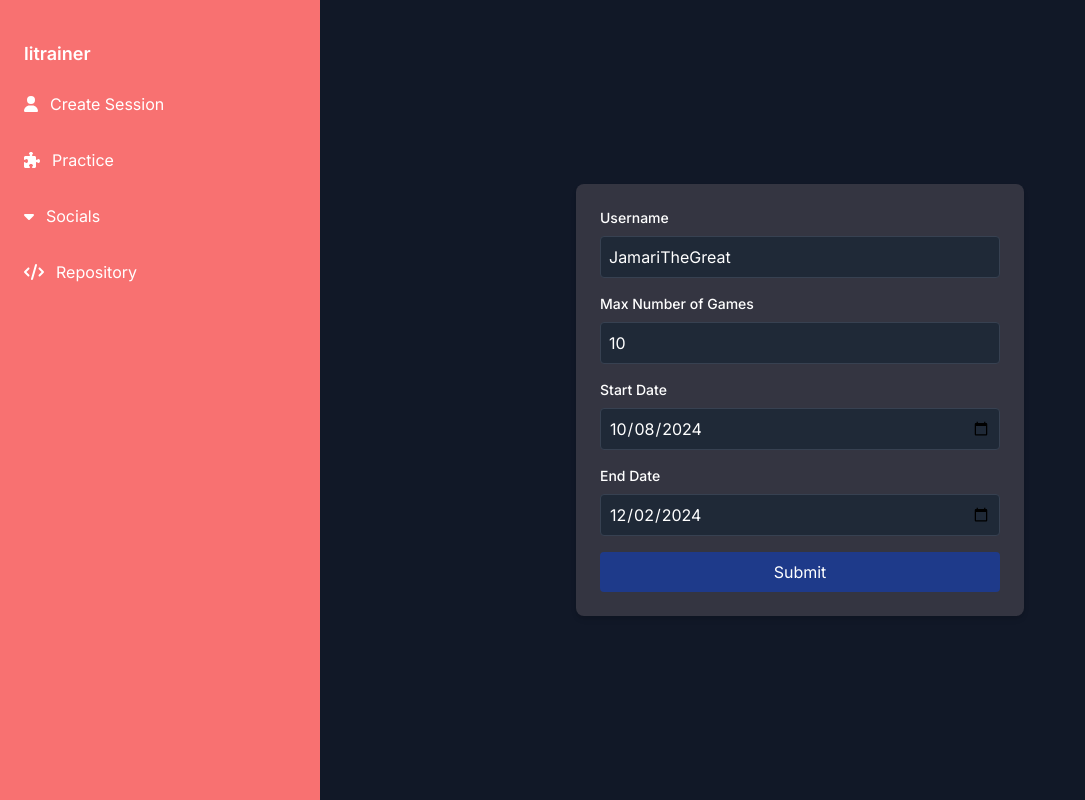
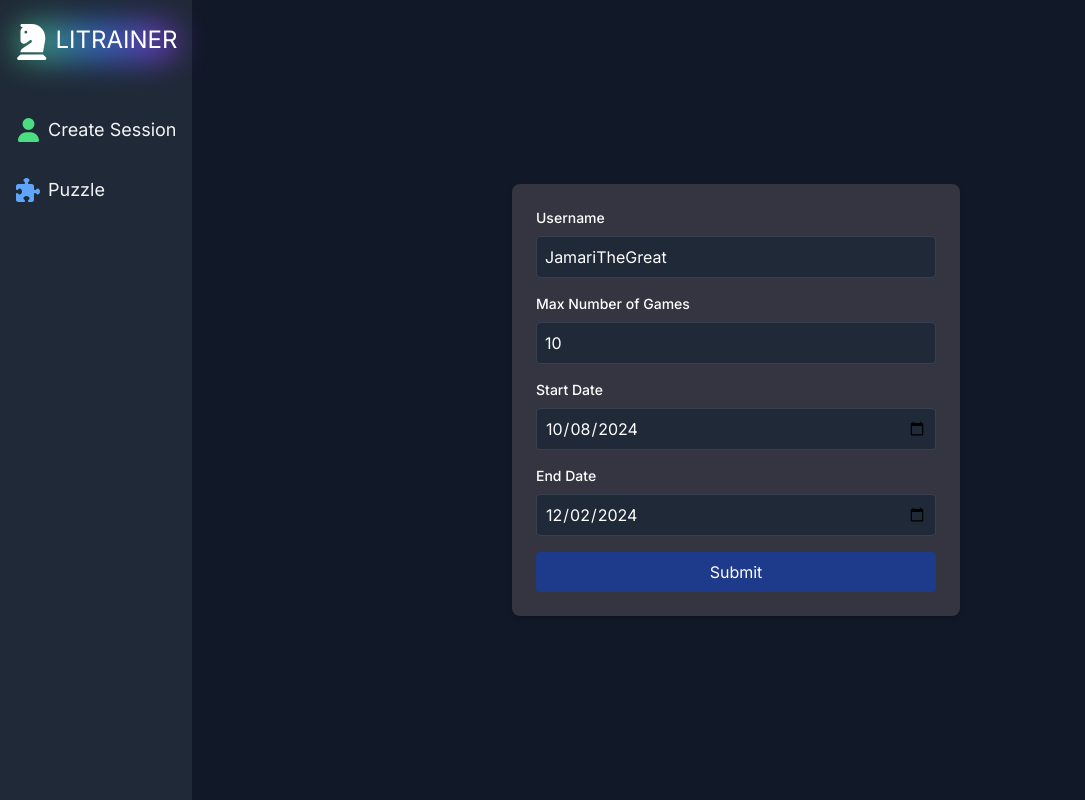
Before and after one commit to JamarTG/litrainer, a React (Vite) app: page / in a window 1280 px wide. Shown: the whole page, without its empty margins (0-1085 px from the left). Built offline with nearby package versions, Linux system fonts and the light colour scheme.

Commit message:
Redesign Sidebar

```diff
--- a/package.json
+++ b/package.json
@@ -28,6 +28,7 @@
     "react": "^18.3.1",
     "react-chessboard": "^4.6.0",
     "react-dom": "^18.3.1",
+    "react-responsive": "^10.0.0",
     "react-router-dom": "^6.26.0"
   },
   "devDependencies": {
--- a/src/App.tsx
+++ b/src/App.tsx
@@ -1,17 +1,29 @@
 import "./App.css";
 import Home from "./pages/Home";
 import Sidebar from "./components/ui/Sidebar";
+import BottomNav from "./components/ui/BottomNav";
+
+import { useMediaQuery } from "react-responsive";
 
 const App = () => {
+  const isNotSmallScreen = useMediaQuery({ minWidth: 640 });
+  const isMidScreen = useMediaQuery({ minWidth: 768 });
+
   return (
-    <div className="flex h-screen bg-red-400">
-      <div className="w-1/4">
-        <Sidebar />
-      </div>
-      <div className="w-3/4 flex flex-col">
+    <div className="flex h-screen">
+      {/* Sidebar for larger screens */}
+      {isNotSmallScreen && (
+        <div className={`${isMidScreen ? "w-48" : "w-16"} h-full`}>
+          <Sidebar />
+        </div>
+      )}
+      {/* Main content area */}
+      <div className={`flex-1 flex flex-col ${!isNotSmallScreen ? 'pb-16' : ''}`}>
         <div className="flex-1 overflow-auto">
           <Home />
         </div>
+        {/* BottomNav for smaller screens */}
+        {!isNotSmallScreen && <BottomNav />}
       </div>
     </div>
   );
--- /dev/null
+++ b/src/components/ui/BottomNav.tsx
@@ -0,0 +1,52 @@
+import React from 'react';
+import { FontAwesomeIcon } from '@fortawesome/react-fontawesome';
+import { faUser, faPuzzlePiece, faCode } from '@fortawesome/free-solid-svg-icons';
+import { faLinkedin } from '@fortawesome/free-brands-svg-icons';
+
+const BottomNav: React.FC = () => {
+  return (
+    <nav className="fixed bottom-0 w-full bg-gray-800 md:hidden">
+      <ul className="flex justify-around">
+        <li>
+          <a
+            href="#"
+            className="flex flex-col items-center p-2 hover:bg-gray-700 rounded"
+          >
+            <FontAwesomeIcon icon={faUser} />
+          </a>
+        </li>
+
+        <li>
+          <a
+            href="#"
+            className="flex flex-col items-center p-2 hover:bg-gray-700 rounded"
+          >
+            <FontAwesomeIcon icon={faPuzzlePiece} />
+          </a>
+        </li>
+
+        <li>
+          <a
+            href="https://www.linkedin.com/in/jamarimcfarlane/"
+            target="_blank"
+            rel="noopener noreferrer"
+            className="flex flex-col items-center p-2 hover:bg-gray-700 rounded"
+          >
+            <FontAwesomeIcon icon={faLinkedin} />
+          </a>
+        </li>
+
+        <li>
+          <a
+            href="#"
+            className="flex flex-col items-center p-2 hover:bg-gray-700 rounded"
+          >
+            <FontAwesomeIcon icon={faCode} />
+          </a>
+        </li>
+      </ul>
+    </nav>
+  );
+};
+
+export default BottomNav;
--- a/src/components/ui/Sidebar.tsx
+++ b/src/components/ui/Sidebar.tsx
@@ -1,227 +1,54 @@
-import React, { useState } from "react";
+import React from "react";
 import { FontAwesomeIcon } from "@fortawesome/react-fontawesome";
 import {
   faUser,
   faPuzzlePiece,
-  faCode,
-  faCaretDown,
+  faChessKnight,
 } from "@fortawesome/free-solid-svg-icons";
-import { faGithub, faLinkedin } from "@fortawesome/free-brands-svg-icons";
+import { useMediaQuery } from "react-responsive";
 
 const Sidebar: React.FC = () => {
-  const [isCollapsed, setIsCollapsed] = useState(false);
-  const [isDropdownOpen, setIsDropdownOpen] = useState(false);
+  const isMidScreen = useMediaQuery({ minWidth: 768 });
 
   return (
-    <div>
-      <h2 className="text-lg font-semibold mb-4 mt-10 ml-6  hidden md:block">litrainer</h2>
-      {/* Sidebar for larger screens */}
-      <nav className="hidden lg:block lg:w-48 ml-4">
-        <div className="lg:flex lg:flex-col lg:items-start lg:justify-start">
-          <ul className="lg:flex lg:flex-col">
-            <li className="mb-4">
-              <a
-                href="#"
-                className="flex items-center p-2 hover:bg-gray-700 rounded"
-              >
-                <FontAwesomeIcon icon={faUser} className="mr-3" />
-                Create Session
-              </a>
-            </li>
-
-            <li className="mb-4">
-              <a
-                href="#"
-                className="flex items-center p-2 hover:bg-gray-700 rounded"
-              >
-                <FontAwesomeIcon icon={faPuzzlePiece} className="mr-3" />
-                Practice
-              </a>
-            </li>
-
-            {/* Socials Dropdown */}
-            <li className="mb-4 relative">
-              <button
-                onClick={() => setIsDropdownOpen(!isDropdownOpen)}
-                className="flex items-center p-2 w-full hover:bg-gray-700 rounded"
-              >
-                <FontAwesomeIcon icon={faCaretDown} className="mr-3" />
-                Socials
-              </button>
-              {isDropdownOpen && (
-                <ul className="absolute left-0 mt-2 bg-gray-700 rounded shadow-lg w-full">
-                  <li>
-                    <a
-                      href="https://www.linkedin.com/in/jamarimcfarlane/"
-                      target="_blank"
-                      rel="noopener noreferrer"
-                      className="block p-2 hover:bg-gray-600"
-                    >
-                      <FontAwesomeIcon icon={faLinkedin} className="mr-2" />
-                      LinkedIn
-                    </a>
-                  </li>
-                  <li>
-                    <a
-                      href="#"
-                      className="block p-2 hover:bg-gray-600"
-                    >
-                      <FontAwesomeIcon icon={faGithub} className="mr-2" />
-                      GitHub
-                    </a>
-                  </li>
-                </ul>
-              )}
-            </li>
-
-            <li className="mb-4">
-              <a
-                href="#"
-                className="flex items-center p-2 hover:bg-gray-700 rounded"
-              >
-                <FontAwesomeIcon icon={faCode} className="mr-3" />
-                Repository
-              </a>
-            </li>
-          </ul>
+    <div className="flex flex-col justify-between h-full bg-gray-800 text-gray-100">
+      <div>
+        <div className="flex items-center mt-6 mb-12 ml-4">
+          <div className="relative flex">
+            <div className="absolute inset-0 bg-gradient-to-r from-green-400 via-blue-500 to-purple-600 rounded-full blur-lg opacity-75"></div>
+            <FontAwesomeIcon icon={faChessKnight} className="relative text-4xl text-white z-10" />
+            <span className="relative text-white z-10 ml-2 text-2xl hidden md:inline">LITRAINER</span>
+          </div>
         </div>
-      </nav>
-
-      {/* Collapsible sidebar for medium screens */}
-      <nav className="hidden md:block lg:hidden ml-4">
-        <button
-          className="p-2 text-white"
-          onClick={() => setIsCollapsed(!isCollapsed)}
-        >
-          {isCollapsed ? "Expand" : "Collapse"}
-        </button>
-        {isCollapsed && (
-          <div className="md:flex md:flex-col md:items-start md:justify-start">
-            <ul className="md:flex md:flex-col">
-              <li className="mb-4">
+        <nav className="w-48 mr-2">
+          <div className="grid gap-4">
+            <ul className="grid gap-4">
+              <li>
                 <a
                   href="#"
-                  className="flex items-center p-2 hover:bg-gray-700 rounded"
+                  className="grid grid-cols-[40px_auto] md:grid-cols-[40px_1fr] items-center p-2 hover:bg-gray-700 rounded text-lg"
                 >
-                  <FontAwesomeIcon icon={faUser} className="mr-3" />
-                  Create Session
+                  <div className="flex justify-center items-center">
+                    <FontAwesomeIcon icon={faUser} className="text-2xl text-green-400" />
+                  </div>
+                  <span className="hidden md:inline">Create Session</span>
                 </a>
               </li>
-
-              <li className="mb-4">
+              <li>
                 <a
                   href="#"
-                  className="flex items-center p-2 hover:bg-gray-700 rounded"
+                  className="grid grid-cols-[40px_auto] md:grid-cols-[40px_1fr] items-center p-2 hover:bg-gray-700 rounded text-lg"
                 >
-                  <FontAwesomeIcon icon={faPuzzlePiece} className="mr-3" />
-                  Practice
-                </a>
-              </li>
-
-              {/* Socials Dropdown */}
-              <li className="mb-4 relative">
-                <button
-                  onClick={() => setIsDropdownOpen(!isDropdownOpen)}
-                  className="flex items-center p-2 hover:bg-gray-700 rounded"
-                >
-                  <FontAwesomeIcon icon={faCaretDown} className="mr-3" />
-                  Socials
-                </button>
-                {isDropdownOpen && (
-                  <ul className="absolute left-0 mt-2 bg-gray-700 rounded shadow-lg">
-                    <li>
-                      <a
-                        href="https://www.linkedin.com/in/jamarimcfarlane/"
-                        target="_blank"
-                        rel="noopener noreferrer"
-                        className="block p-2 hover:bg-gray-600"
-                      >
-                        <FontAwesomeIcon icon={faLinkedin} className="mr-2" />
-                        LinkedIn
-                      </a>
-                    </li>
-                    <li>
-                      <a
-                        href="#"
-                        className="block p-2 hover:bg-gray-600"
-                      >
-                        <FontAwesomeIcon icon={faGithub} className="mr-2" />
-                        GitHub
-                      </a>
-                    </li>
-                  </ul>
-                )}
-              </li>
-
-              <li className="mb-4">
-                <a
-                  href="#"
-                  className="flex items-center p-2 hover:bg-gray-700 rounded"
-                >
-                  <FontAwesomeIcon icon={faCode} className="mr-3" />
-                  Repository
+                  <div className="flex justify-center items-center">
+                    <FontAwesomeIcon icon={faPuzzlePiece} className="text-2xl text-blue-400" />
+                  </div>
+                  <span className="hidden md:inline">Puzzle</span>
                 </a>
               </li>
             </ul>
           </div>
-        )}
-      </nav>
-
-      {/* Bottom navigation for smaller screens */}
-      <nav className="fixed bottom-0 w-full md:hidden">
-        <ul className="flex justify-around">
-          <li>
-            <a
-              href="#"
-              className="flex flex-col items-center p-2 hover:bg-gray-700 rounded"
-            >
-              <FontAwesomeIcon icon={faUser} />
-            </a>
-          </li>
-
-          <li>
-            <a
-              href="#"
-              className="flex flex-col items-center p-2 hover:bg-gray-700 rounded"
-            >
-              <FontAwesomeIcon icon={faPuzzlePiece} />
-            </a>
-          </li>
-
-          <li>
-            <button
-              onClick={() => setIsDropdownOpen(!isDropdownOpen)}
-              className="flex flex-col items-center p-2 hover:bg-gray-700 rounded"
-            >
-              <FontAwesomeIcon icon={faCaretDown} />
-            </button>
-          </li>
-        </ul>
-        {isDropdownOpen && (
-          <ul className="absolute bottom-12 left-0 w-full bg-gray-700 rounded shadow-lg">
-            <li>
-              <a
-                href="https://www.linkedin.com/in/jamarimcfarlane/"
-                target="_blank"
-                rel="noopener noreferrer"
-                className="block p-2 hover:bg-gray-600"
-              >
-                <FontAwesomeIcon icon={faLinkedin} className="mr-2" />
-                LinkedIn
-              </a>
-            </li>
-            <li>
-              <a
-                href="#"
-                className="block p-2 hover:bg-gray-600"
-              >
-                <FontAwesomeIcon icon={faGithub} className="mr-2" />
-                GitHub
-              </a>
-            </li>
-          </ul>
-        )}
-      </nav>
+        </nav>
+      </div>
     </div>
   );
 };
--- a/src/pages/Trainer.tsx
+++ b/src/pages/Trainer.tsx
@@ -2,7 +2,7 @@ import React, { useState, useEffect, useCallback, useRef } from "react";
 import { Chessboard } from "react-chessboard";
 import { Chess } from "chess.js";
 import { FontAwesomeIcon } from "@fortawesome/react-fontawesome";
-import { STARTINGPOSFEN} from "../constants";
+import { STARTINGPOSFEN } from "../constants";
 import { Models } from "../typings";
 import { playGameSound } from "../utils/playSound";
 import { normalizeCastlingMove } from "../utils/normalizeCastle";
@@ -11,7 +11,6 @@ import {
   faCircleXmark,
 } from "@fortawesome/free-solid-svg-icons";
 import ControlPanel from "../components/trainer/ControlPanel";
-
 import ResizeHandle from "../components/trainer/ResizeHandle";
 import useMoveToNextPuzzle from "../hooks/useMoveToNextPuzzle";
 
@@ -147,7 +146,6 @@ const Trainer: React.FC<TrainerProps> = ({ puzzles }) => {
 
   return (
     <div className="flex items-center justify-center min-h-screen bg-gray-900 text-white">
-      {/* <div className="flex flex-col items-center"> */}
         <div className="flex">
           <div
             ref={boardRef}
@@ -187,7 +185,6 @@ const Trainer: React.FC<TrainerProps> = ({ puzzles }) => {
             moveToNextPuzzle={moveToNextPuzzle}
           />
         </div>
-      {/* </div> */}
     </div>
   );
 };
```
Also changed, not shown: 1 other file (tests, documents, lock files or other folders).
